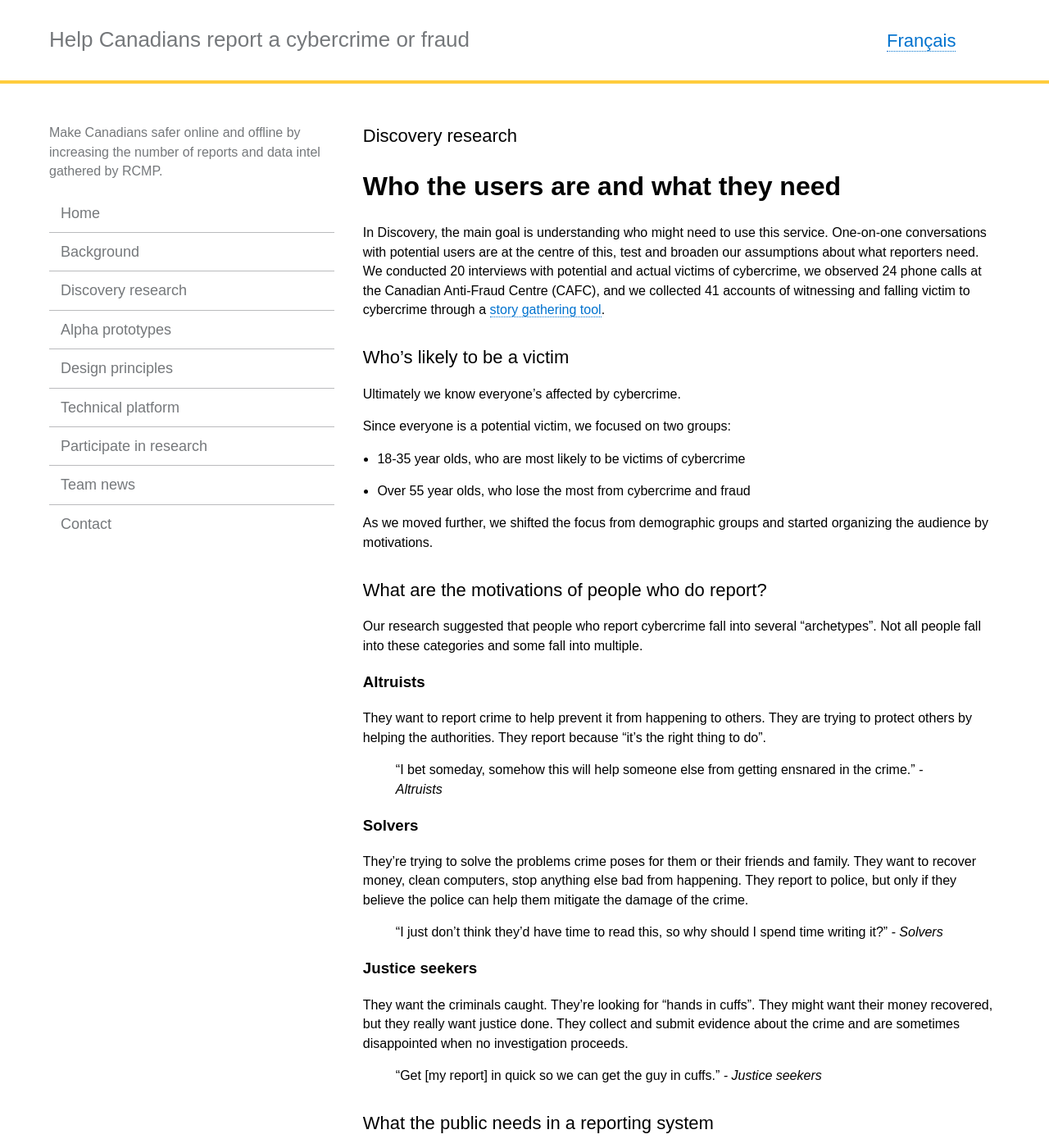
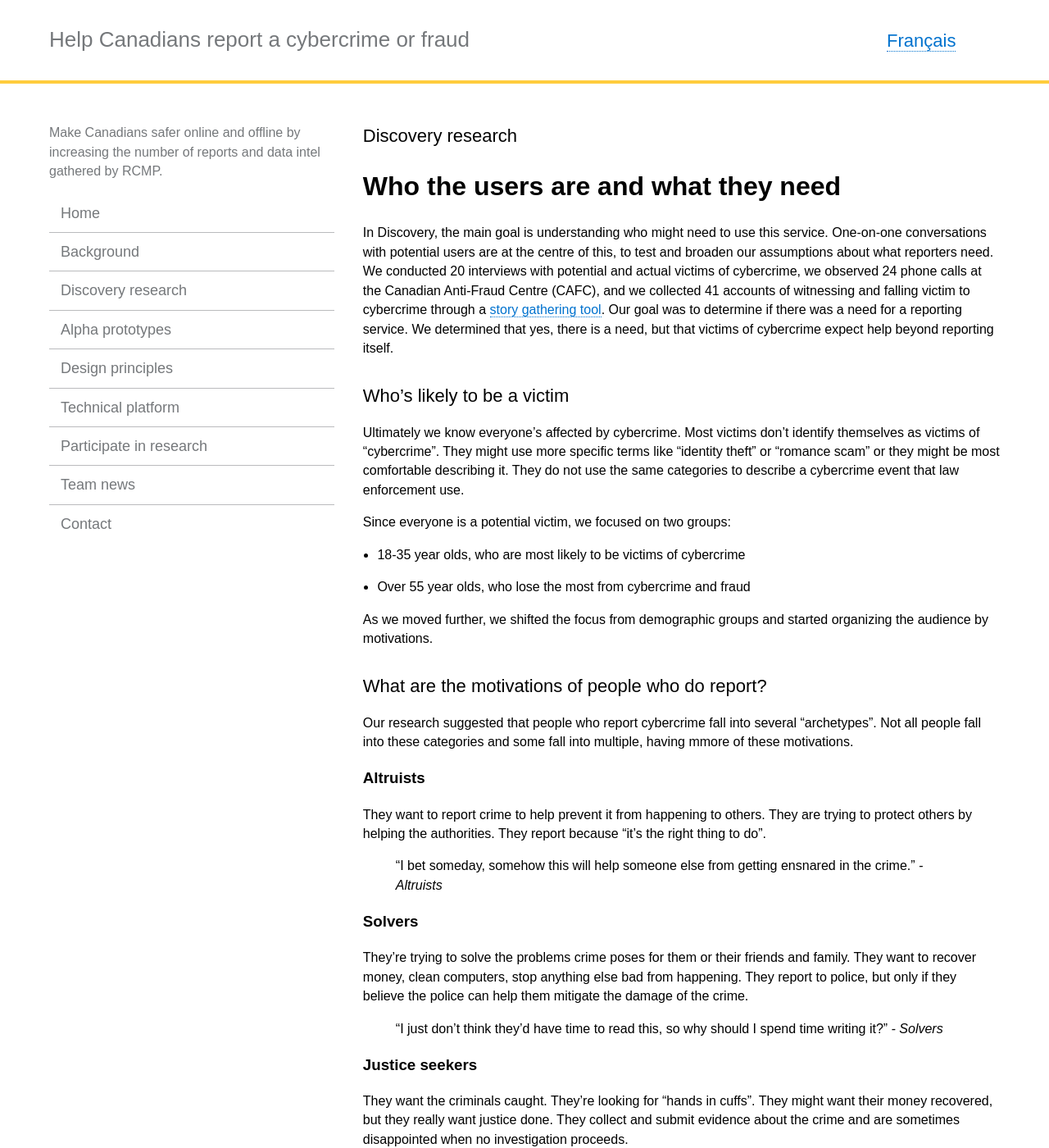
Before and after one commit to cds-snc/rcmp-report-a-cybercrime-alpha-documentation, a Jekyll site: the page built from _pages/en/discovery.md, in a window 1280 px wide and 1400 px high. Shown: the whole window at 82% size. Built offline with Jekyll 4.4.1, drawn with Linux system fonts in a browser that asks for light colours.

Commit message:
Update discovery.md

```diff
--- a/_pages/en/discovery.md
+++ b/_pages/en/discovery.md
@@ -8,11 +8,11 @@ trans_url: "/decouverte/"
 
 # Who the users are and what they need
 
-In Discovery, the main goal is understanding who might need to use this service. One-on-one conversations with potential users are at the centre of this, test and broaden our assumptions about what reporters need. We conducted 20 interviews with potential and actual victims of cybercrime, we observed 24 phone calls at the Canadian Anti-Fraud Centre (CAFC), and we collected 41 accounts of witnessing and falling victim to cybercrime through a [story gathering tool](https://tell-us.cds-snc.ca).
+In Discovery, the main goal is understanding who might need to use this service. One-on-one conversations with potential users are at the centre of this, to test and broaden our assumptions about what reporters need. We conducted 20 interviews with potential and actual victims of cybercrime, we observed 24 phone calls at the Canadian Anti-Fraud Centre (CAFC), and we collected 41 accounts of witnessing and falling victim to cybercrime through a [story gathering tool](https://tell-us.cds-snc.ca). Our goal was to determine if there was a need for a reporting service. We determined that yes, there is a need, but that victims of cybercrime expect help beyond reporting itself.
 
 ## Who's likely to be a victim
 
-Ultimately we know everyone's affected by cybercrime.
+Ultimately we know everyone's affected by cybercrime. Most victims don't identify themselves as victims of "cybercrime". They might use more specific terms like "identity theft" or "romance scam" or they might be most comfortable describing it. They do not use the same categories to describe a cybercrime event that law enforcement use.
 
 Since everyone is a potential victim, we focused on two groups:
   - 18-35 year olds, who are most likely to be victims of cybercrime
@@ -22,7 +22,7 @@ As we moved further, we shifted the focus from demographic groups and started or
 
 ## What are the motivations of people who do report?
 
-Our research suggested that people who report cybercrime fall into several "archetypes". Not all people fall into these categories and some fall into multiple.
+Our research suggested that people who report cybercrime fall into several "archetypes". Not all people fall into these categories and some fall into multiple, having mmore of these motivations.
 
 ### Altruists
 They want to report crime to help prevent it from happening to others. They are trying to protect others by helping the authorities. They report because "it's the right thing to do".
```
